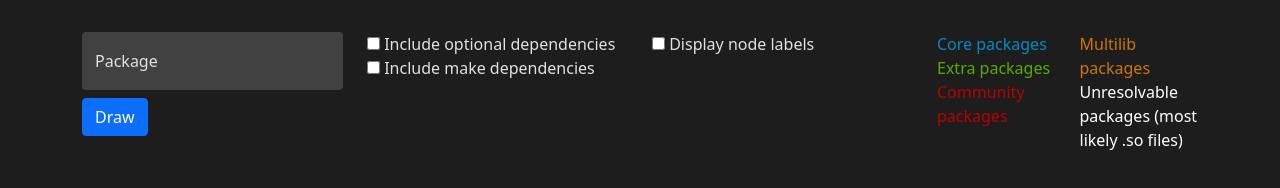
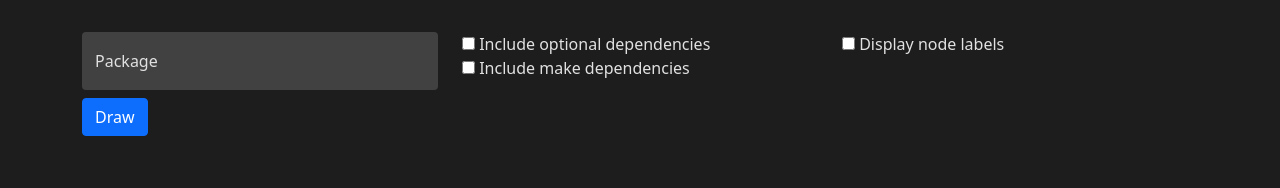
Before and after one commit to CDaut/Clemens-Dautermann.github.io, a website: page index.html in a window 1280 px wide. Drawn offline with nearby package versions, Linux system fonts and the light colour scheme.

Commit message:
Disable node description if nodes are disabled

```diff
--- a/index.html
+++ b/index.html
@@ -164,7 +164,7 @@
                 </label>
             </div>
         </div>
-        <div class="col  mt-3 mb-3">
+        <div class="col  mt-3 mb-3 toggleNodeVisibility">
             <div class="row">
                 <div class="col">
                     <span style="color: #008bc6">Core packages</span>
```
